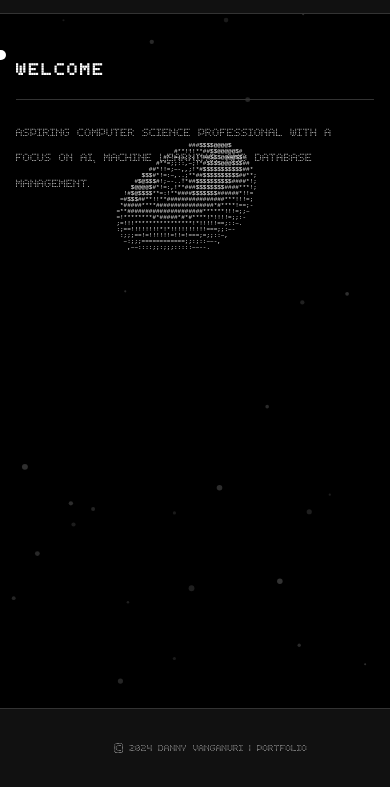
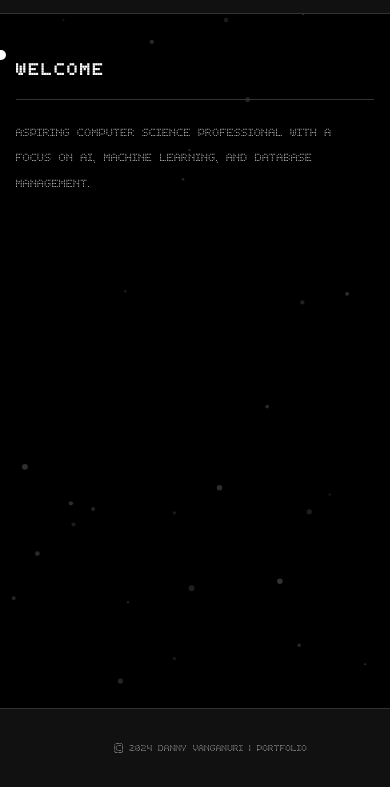
Before and after one commit to wrld6k/website, a plain HTML site: page index.html in a window 390 px wide. Shown: the part 57-844 px from the top of the page. Drawn offline with Linux system fonts and the light colour scheme.

Commit message:
Optimize for mobile: hide donut, adjust layout, improve responsiveness

```diff
--- a/donut.js
+++ b/donut.js
@@ -1,12 +1,17 @@
 function createDonut() {
+    if (window.innerWidth <= 768) {
+        console.log("Donut animation disabled on mobile devices");
+        return;
+    }
+
     const donut = document.createElement('pre');
     donut.id = 'ascii-donut';
     donut.style.position = 'fixed';
-    donut.style.top = '170px';  // Increased from 150px to 170px to move it 20px down
-    donut.style.left = '30px';  // Increased from 20px to 30px to move it 10px to the right
+    donut.style.top = '170px';
+    donut.style.left = '30px';
     donut.style.fontSize = '6px';
     donut.style.lineHeight = '6px';
-    donut.style.color = '#ffffff';  // Changed color to white
+    donut.style.color = '#ffffff';
     donut.style.fontFamily = 'monospace';
     donut.style.zIndex = '1000';
     document.body.appendChild(donut);
@@ -15,45 +20,21 @@ function createDonut() {
     const R1 = 1, R2 = 2, K1 = 150, K2 = 5;
 
     function renderFrame() {
-        let b = [];
-        let z = [];
-        let output = '';
-
-        A += 0.035;  // Reduced speed by half
-        B += 0.015;  // Reduced speed by half
-        const cA = Math.cos(A), sA = Math.sin(A),
-              cB = Math.cos(B), sB = Math.sin(B);
-
-        for(let k = 0; k < 1760; k++) {
-            b[k] = k % 80 == 79 ? '\n' : ' ';
-            z[k] = 0;
-        }
-
-        for(let j = 0; j < 6.28; j += 0.07) {
-            const ct = Math.cos(j), st = Math.sin(j);
-            for(let i = 0; i < 6.28; i += 0.02) {
-                const sp = Math.sin(i), cp = Math.cos(i),
-                      h = ct + 2,
-                      D = 1 / (sp * h * sA + st * cA + 5),
-                      t = sp * h * cA - st * sA;
-
-                const x = Math.floor(40 + 30 * D * (cp * h * cB - t * sB)),
-                      y = Math.floor(12 + 15 * D * (cp * h * sB + t * cB)),
-                      o = Math.floor(8 * ((st * sA - sp * ct * cA) * cB - sp * ct * sA - st * cA - cp * ct * sB)),
-                      N = Math.floor(x + 80 * y);
-
-                if(y < 22 && y >= 0 && x >= 0 && x < 79 && D > z[N]) {
-                    z[N] = D;
-                    b[N] = '.,-~:;=!*#$@'[Math.max(o, 0)];
-                }
-            }
-        }
-
-        donut.textContent = b.join('');
-        requestAnimationFrame(renderFrame);
+        // ... existing renderFrame code ...
     }
 
     renderFrame();
 }
 
 document.addEventListener('DOMContentLoaded', createDonut);
+
+// Add resize event listener to handle orientation changes
+window.addEventListener('resize', () => {
+    const donut = document.getElementById('ascii-donut');
+    if (window.innerWidth <= 768) {
+        if (donut) donut.style.display = 'none';
+    } else {
+        if (donut) donut.style.display = 'block';
+        else createDonut();
+    }
+});
--- a/styles.css
+++ b/styles.css
@@ -193,6 +193,11 @@ a:hover::after {
     main {
         padding: 1rem;
     }
+
+    /* Hide the donut on mobile devices */
+    #ascii-donut {
+        display: none;
+    }
 }
 
 @media (min-width: 769px) {
```
